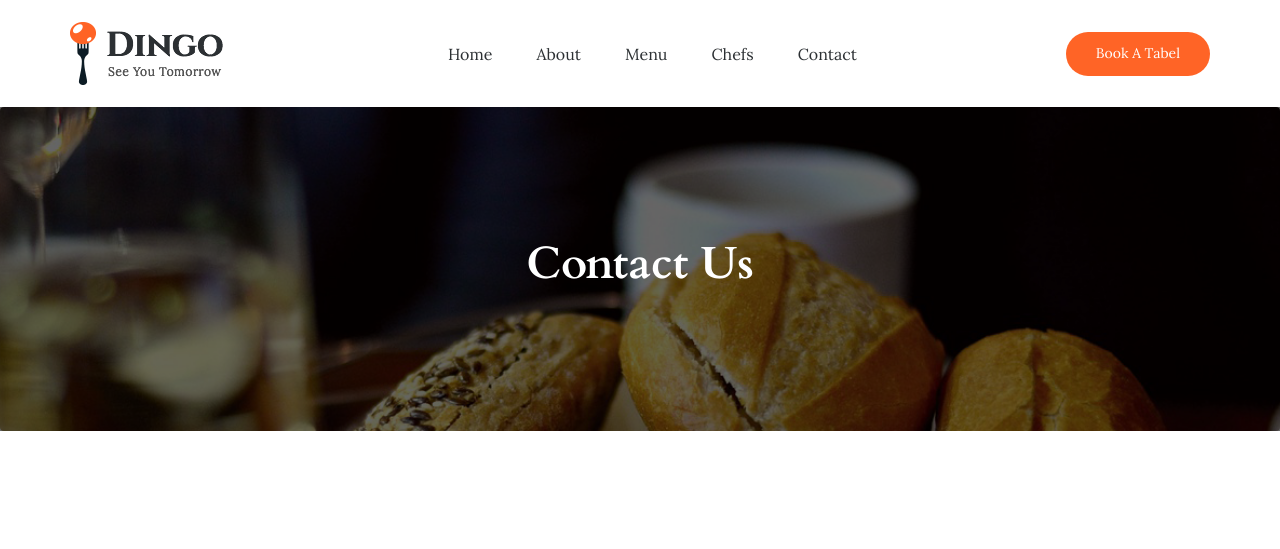
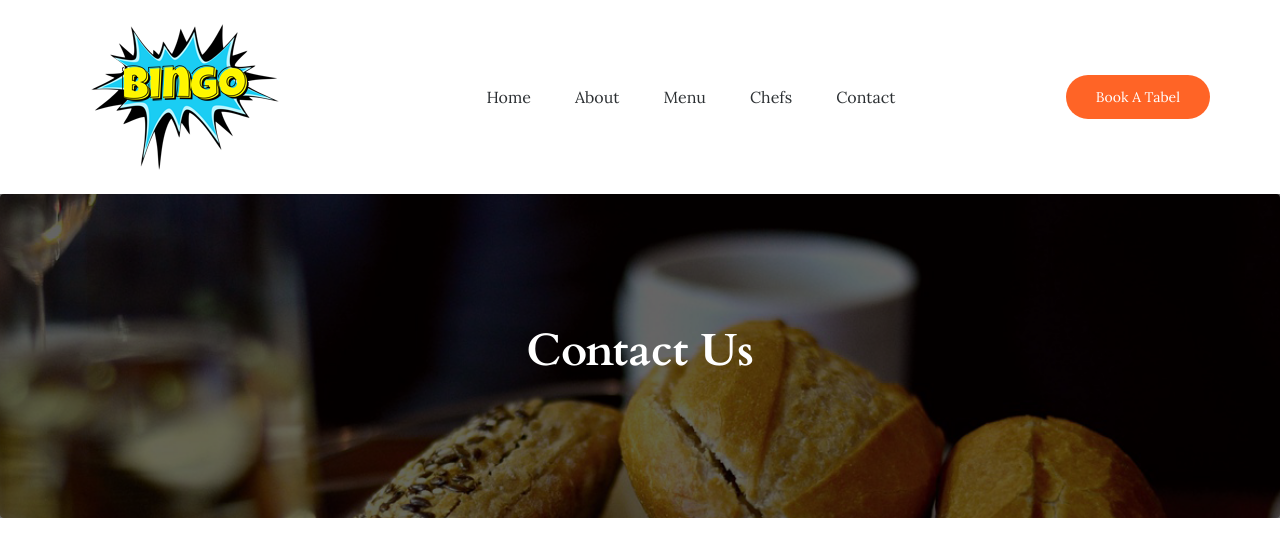
Before and after one commit to kaushalsinghweb/Bingo, a plain HTML site: page contact.html in a window 1280 px wide. Shown: the top 549 px of the page. Drawn offline with Linux system fonts and the light colour scheme; some packages are replaced by stand-ins of ours.

Commit message:
Update contact.html

```diff
--- a/contact.html
+++ b/contact.html
@@ -35,7 +35,7 @@
             <div class="row align-items-center">
                 <div class="col-lg-12">
                     <nav class="navbar navbar-expand-lg navbar-light">
-                        <a class="navbar-brand" href="index.html"> <img src="img/logo.png" alt="logo"> </a>
+                        <a class="navbar-brand" href="index.html"> <img src="img/logo4.png" alt="logo"> </a>
                         <button class="navbar-toggler" type="button" data-toggle="collapse"
                             data-target="#navbarSupportedContent" aria-controls="navbarSupportedContent"
                             aria-expanded="false" aria-label="Toggle navigation">
```
